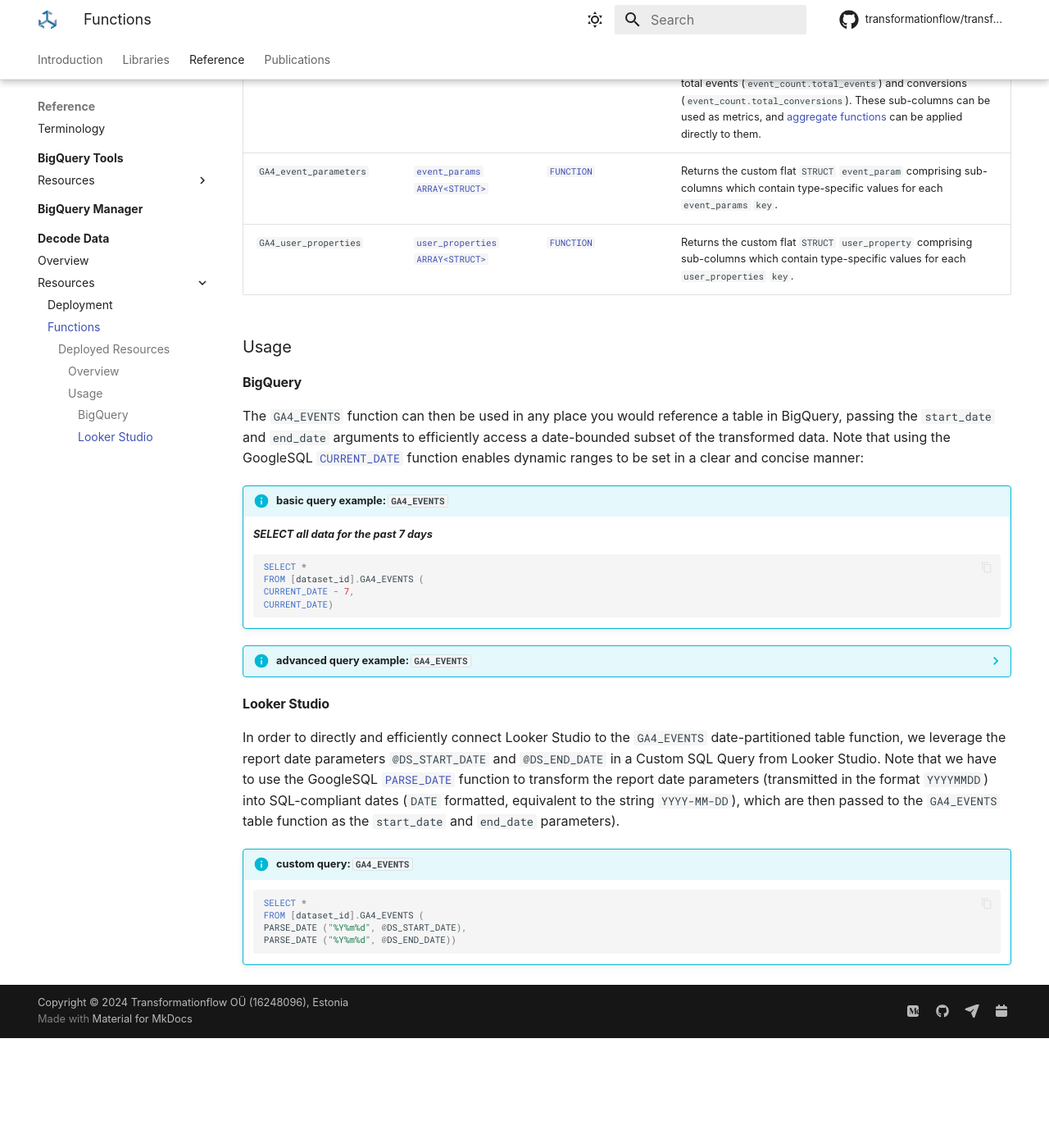
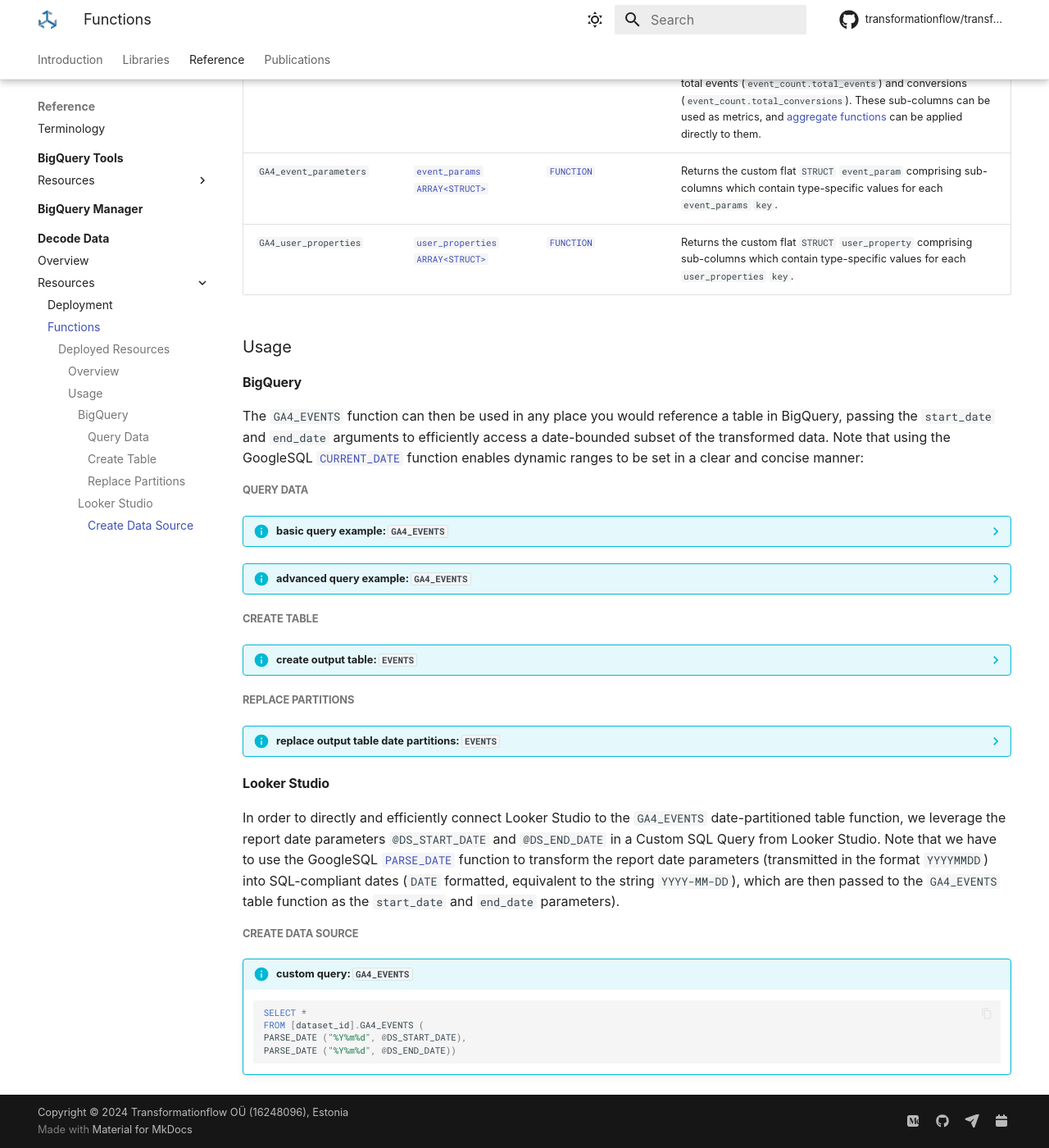
Before and after one commit to transformationflow/transformationflow.github.io, an MkDocs documentation site: the page built from docs/reference/decodedata/resources/functions.md, in a window 1280 px wide and 1400 px high, scrolled down 563 px. Shown: the whole window at 82% size. Built offline with MkDocs 1.6.1 and Material for MkDocs 9.7.7, drawn with Linux system fonts in a browser that asks for light colours; some web fonts are replaced; comment, search, counter and statistics services are not loaded; before the commit the page ends 1829 px from its top, so only the background shows below that.

Commit message:
added bigquery examples

````diff
--- a/docs/reference/decodedata/resources/functions.md
+++ b/docs/reference/decodedata/resources/functions.md
@@ -14,7 +14,8 @@
 ### BigQuery
 The `GA4_EVENTS` function can then be used in any place you would reference a table in BigQuery, passing the `start_date` and `end_date` arguments to efficiently access a date-bounded subset of the transformed data. Note that using the GoogleSQL [`CURRENT_DATE`](https://cloud.google.com/bigquery/docs/reference/standard-sql/date_functions#current_date) function enables dynamic ranges to be set in a clear and concise manner:
 
-!!! info "basic query example: `GA4_EVENTS`"
+#### Query Data
+??? info "basic query example: `GA4_EVENTS`"
     ***SELECT all data for the past 7 days***
     ```sql
     SELECT *
@@ -46,9 +47,47 @@
     FROM unique_sessions_per_day
     ```
 
+#### Create Table
+??? info "create output table: `EVENTS`"
+    ***CREATE ouptut `EVENTS` table from data between `2016-01-01` and `CURRENT_DATE`, partitioned by `event_date`***
+    ```sql
+    CREATE OR REPLACE [dataset_id].EVENTS
+    PARTITION BY event_date
+    AS
+    SELECT *
+    FROM [dataset_id].GA4_EVENTS (
+    '2016-01-01',
+    CURRENT_DATE)
+    ```
+    To connect this table optimally to Looker Studio, use the `event_date` partitioning column as the report date field in Looker Studio.
+
+#### Replace Partitions
+??? info "replace output table date partitions: `EVENTS`"
+    ***REPLACE last 3 days of date partitions in the output `EVENTS` table from the `GA4_EVENTS` table function***
+    ```sql
+    DECLARE start_date, end_date DATE;
+
+    SET start_date = CURRENT_DATE - 3;
+    SET end_date = CURRENT_DATE;
+
+    DELETE
+    FROM [dataset_id].EVENTS
+    WHERE event_date
+    BETWEEN start_date AND end_date;
+
+    INSERT
+    INTO [dataset_id].EVENTS
+    SELECT *
+    FROM [dataset_id].GA4_EVENTS (start_date, end_date);
+    ```
+    Using the `start_date`and `end_date` `DATE` variables would enable us to encapsulate this pattern into a [`PROCEDURE`](../../terminology.md) if required, with the `start_date DATE` and `end_date DATE` as arguments. This `PROCEDURE` could then be run periodically using a [`SCHEDULED_QUERY`](../../terminology.md) to keep the data refreshed in a cost-efficient manner.
+
+    It might also be desirable to include both of these DDL statements in a single [`TRANSACTION`](https://cloud.google.com/bigquery/docs/transactions) so that an error in either statement would result in a roll-back to the initial state.
+
 ### Looker Studio
 In order to directly and efficiently connect Looker Studio to the `GA4_EVENTS` date-partitioned table function, we leverage the report date parameters `@DS_START_DATE` and `@DS_END_DATE` in a Custom SQL Query from Looker Studio.  Note that we have to use the GoogleSQL [`PARSE_DATE`](https://cloud.google.com/bigquery/docs/reference/standard-sql/date_functions#parse_date) function to transform the report date parameters (transmitted in the format `YYYYMMDD`) into SQL-compliant dates (`DATE` formatted, equivalent to the string `YYYY-MM-DD`), which are then passed to the `GA4_EVENTS` table function as the `start_date` and `end_date` parameters).
 
+#### Create Data Source
 !!! info "custom query: `GA4_EVENTS`"
     ```sql
     SELECT *
````
